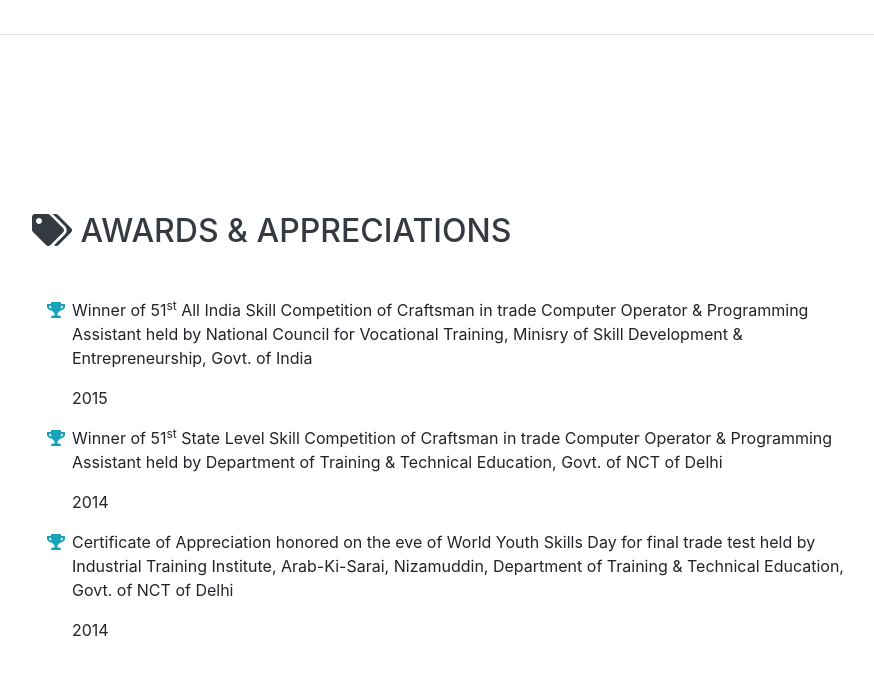
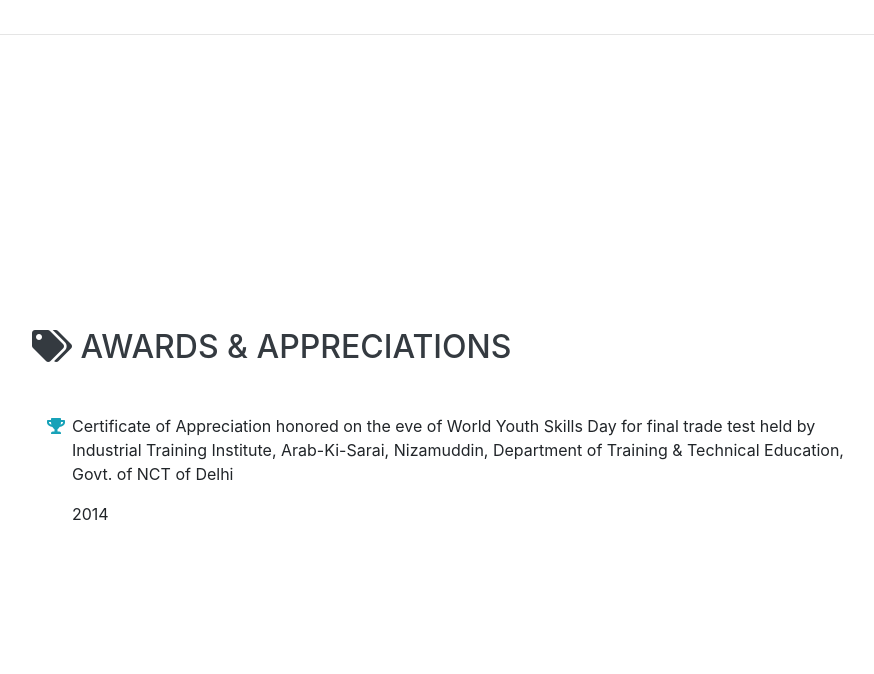
Before and after one commit to PawanSmy/portfolio, a website with bundled scripts: page index.html in a window 1280 px wide. Shown: the part 4825-5499 px from the top of the page, without its empty margins (336-1210 px from the left). Built offline with nearby package versions, Linux system fonts and the light colour scheme; a web font is replaced by a local one.

Commit message:
Update index.html

```diff
--- a/index.html
+++ b/index.html
@@ -313,20 +313,9 @@
       <div class="w-100">
         <h2 class="mb-5"><i class="fa fa-tags"></i> Awards &amp; Appreciations</h2>
         <ul class="fa-ul mb-0">
-          <li>
-            <i class="fa-li fa fa-trophy text-info"></i>
-              <div>
-                <p>Winner of 51<sup>st</sup> All India Skill Competition of Craftsman in trade Computer Operator & Programming Assistant held by National Council for Vocational Training, Minisry of Skill Development & Entrepreneurship, Govt. of India</p>
-                <p>2015</p>
-              </div>
-            </li>
-          <li>
-            <i class="fa-li fa fa-trophy text-info"></i>
-            <div>
-              <p>Winner of 51<sup>st</sup> State Level Skill Competition of Craftsman in trade Computer Operator & Programming Assistant held by Department of Training & Technical Education, Govt. of NCT of Delhi</p>
-              <p>2014</p>
-            </div>
-          </li>
+
+
+
           <li>
             <i class="fa-li fa fa-trophy text-info"></i>
             <div>
@@ -334,9 +323,12 @@
               <p>2014</p>
             </div>
           </li>
+
+
         </ul>
       </div>
     </section>
+ <!------------------------------------------------------------Projects---------------------------------------------->
 
     <section class="resume-section p-3 p-lg-5 d-flex align-items-center" id="projects">
       <div class="w-100">
```
